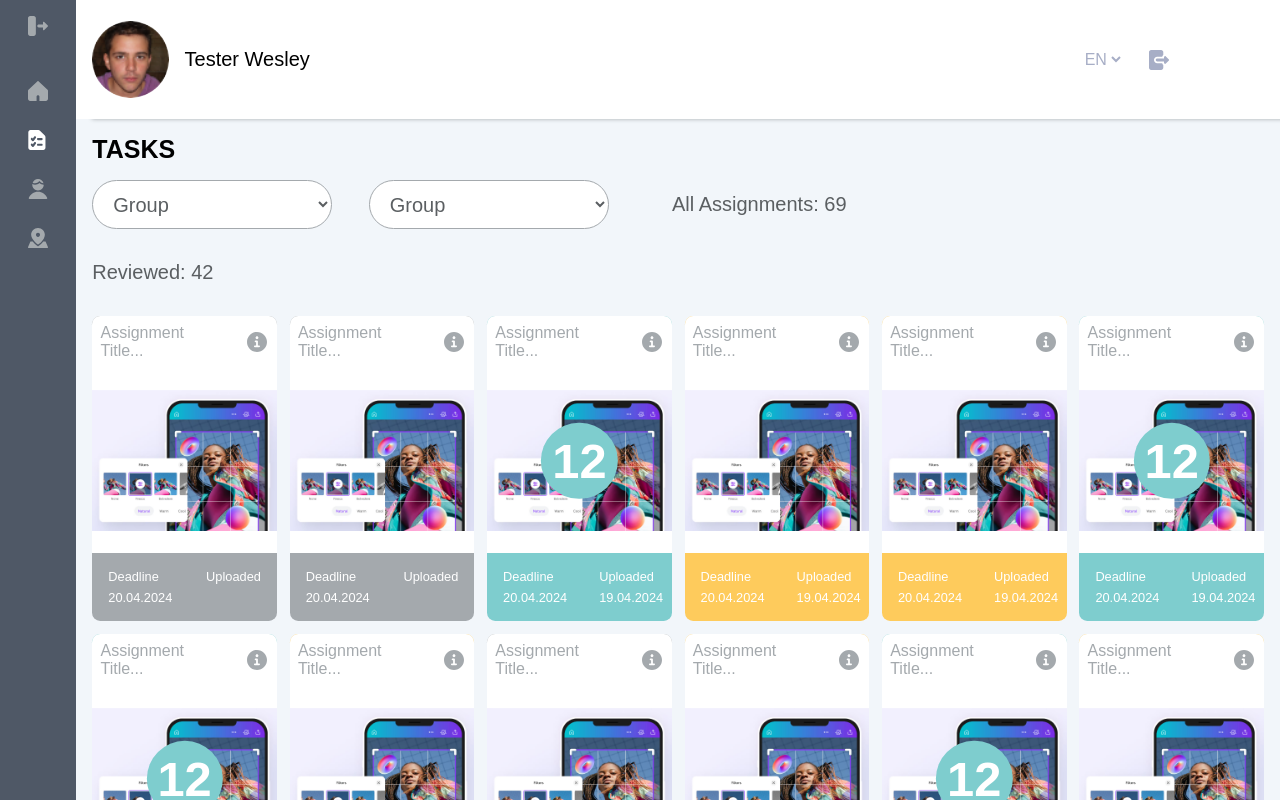
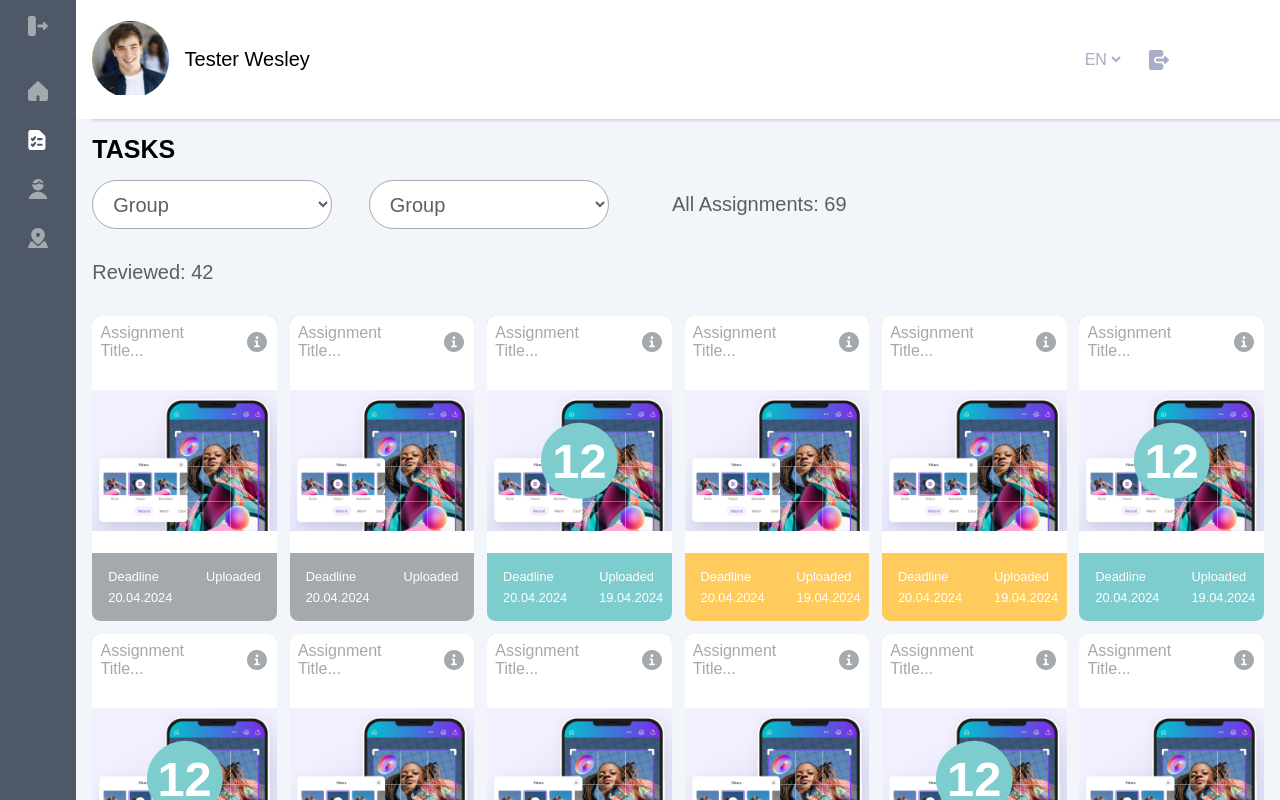
Before and after one commit to viktor-sabat/grade-center, an Angular app: page /Tasks in a window 1280 px wide. Both pictures are taken after typing "Sample", "Sample" into the empty fields and a click on the button "Log in". Shown: the top 800 px of the page. Built offline with nearby package versions, Linux system fonts and the light colour scheme.

Commit message:
Now with new profile picture

```diff
--- a/src/app/user-header/user-header.component.html
+++ b/src/app/user-header/user-header.component.html
@@ -1,6 +1,6 @@
 <header class="header">
     <section class="header__section">
-        <div class="header__div"><img class="header__image" src="../../assets/Images/profile-photo.png" alt=""></div>
+        <div class="header__div"><img class="header__image" src="../../assets/Images/profile-photo-2.png" alt="Profile picture"></div>
         <p class="header__paragraph">Tester Wesley</p>
     </section>
     <section class="header__section">
```
